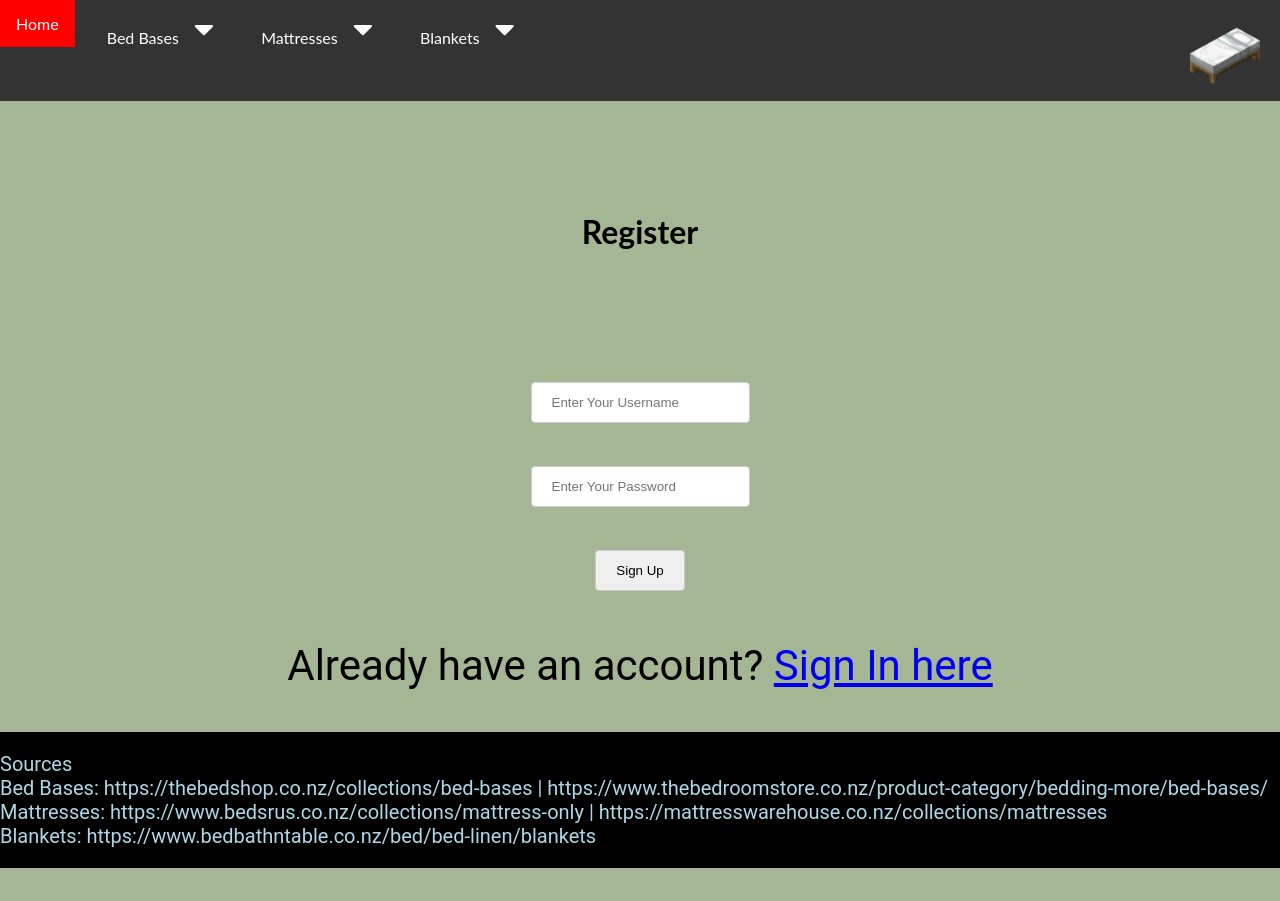
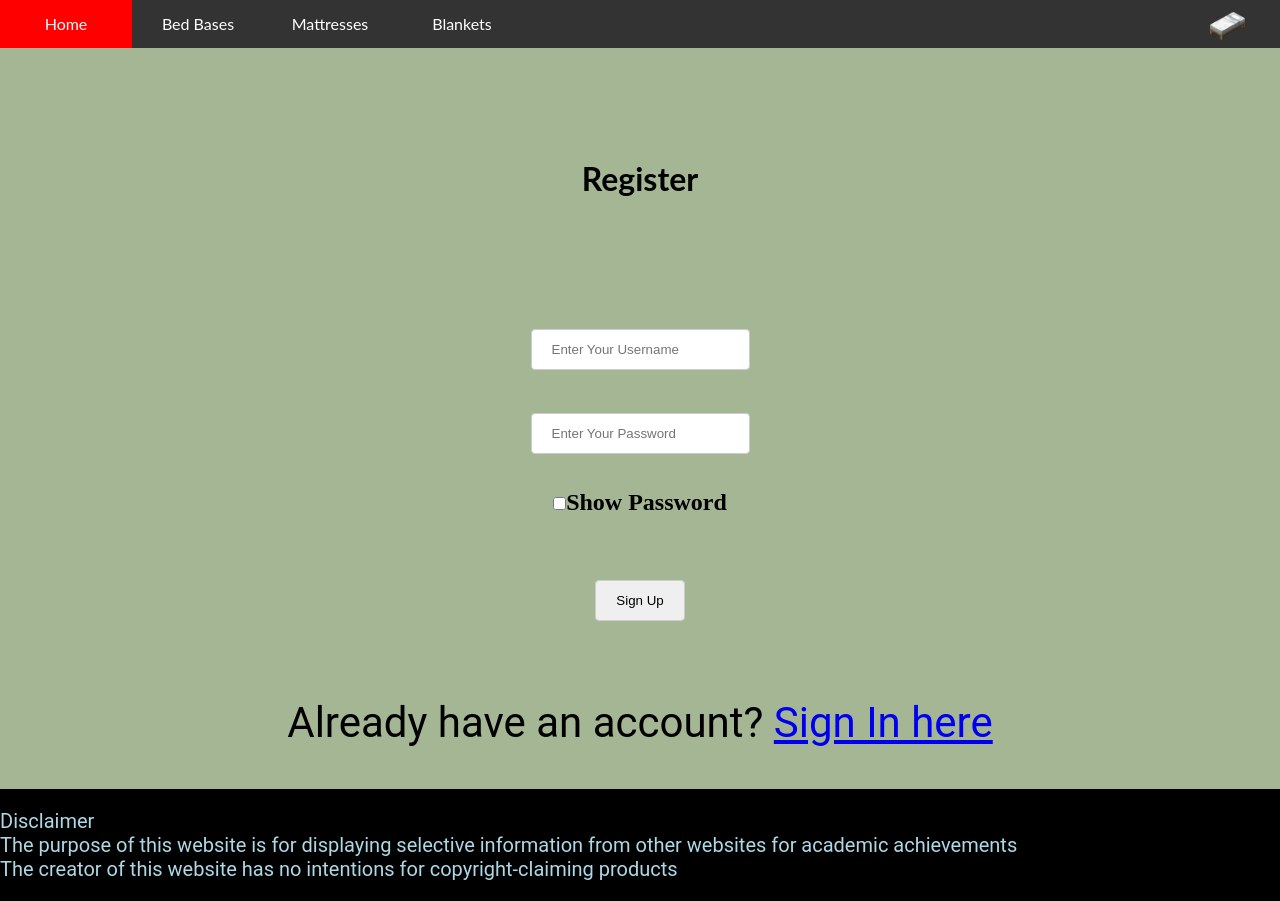
Before and after one commit to DavidWu531/beds, a Flask app: page /register in a window 1280 px wide. Before the commit the page ends 868 px from the top, so only its background shows below. Run offline with Flask 3, Linux system fonts and the light colour scheme.

Commit message:
Changed styles of many interactable web elements

```diff
--- a/routes.py
+++ b/routes.py
@@ -38,12 +38,13 @@ def actions(action):
                 user = cur.fetchone()
                 conn.close()
 
-                if user and password:
+                if user and password == user[2]:
                     session['username'] = username
                     flash('You are now logged in')
                     return redirect('/dashboard')
                 else:
                     flash('Invalid username or password')
+                    return redirect('/login')
 
             return render_template('login.html')
 
@@ -66,6 +67,7 @@ def actions(action):
                     return redirect('/login')
                 except sqlite3.IntegrityError:
                     flash('Username already exists. Please choose a different one.')
+                    return redirect('/register')
 
             return render_template('register.html')
 
--- a/static/style.css
+++ b/static/style.css
@@ -70,10 +70,6 @@ li a {
   text-decoration: none;
 }
 
-i {
-  font-size: 24px;
-}
-
 .homepage {
   font-size: 32px;
 }
@@ -94,8 +90,6 @@ input {
 }
 
 
-
-
 /*Navbar style*/
 .navbar {
   overflow: hidden;
@@ -108,8 +102,13 @@ input {
   font-size: 16px;
   color: white;
   text-align: center;
-  padding: 14px 16px;
   text-decoration: none;
+  outline: none;
+  transition-duration: 0.4s;
+  border: none;
+  cursor: pointer;
+  width: 100px;
+  height: 20px;
 }
 
 .navbar a:hover, .dropdown:hover .dropbtn {
@@ -201,13 +200,18 @@ input {
 }
 
 .homebutton {
-  background-color: white;
+  display: inline-block;
+  font-size: 16px;
   outline: none;
+  padding: 15px 32px;
   transition-duration: 0.4s;
+  background-color: #007837;
+  border: 1px solid transparent;
+  cursor: pointer;
 }
 
 .homebutton:hover {
-  background-color: #008CBA;
+  background-color: #125430;
 }
 
 .homebutton:link {
--- a/templates/all_base.html
+++ b/templates/all_base.html
@@ -2,6 +2,11 @@
 <html>
 {% extends 'layout.html' %}
 {% block content %}
+<head>
+    <meta charset="UTF-8">
+    <meta name="viewport" content="width=device-width, initial-scale=1.0">
+    <title>Bed Base</title>
+</head>
 <body class="bed_base_route">
     <p class="base">
         You are looking at the selective choices of bed bases from 2 sources. Information for each bed base are limited so it's best to visit their website
--- a/templates/all_blanket.html
+++ b/templates/all_blanket.html
@@ -2,6 +2,11 @@
 <html>
 {% extends 'layout.html' %}
 {% block content %}
+<head>
+    <meta charset="UTF-8">
+    <meta name="viewport" content="width=device-width, initial-scale=1.0">
+    <title>Blanket</title>
+</head>
 <body class="blanket_route">
     <p class="blanket">
         You are looking at the selective choices of blankets from 1 source. Information for each blanket are limited so it's best to visit their website
--- a/templates/all_mattress.html
+++ b/templates/all_mattress.html
@@ -2,6 +2,11 @@
 <html>
 {% extends 'layout.html' %}
 {% block content %}
+<head>
+    <meta charset="UTF-8">
+    <meta name="viewport" content="width=device-width, initial-scale=1.0">
+    <title>Mattress</title>
+</head>
 <body class="mattress_route">
     <p class="mattress">
         You are looking at the selective choices of mattresses from 2 sources. Information for each mattress are limited so it's best to visit their website
--- a/templates/combo.html
+++ b/templates/combo.html
@@ -2,6 +2,11 @@
 <html>
 {% extends 'layout.html' %}
 {% block content %}
+<head>
+    <meta charset="UTF-8">
+    <meta name="viewport" content="width=device-width, initial-scale=1.0">
+    <title>Combo</title>
+</head>
 <body class="combo_route">
 <h1 class="combo">
     Below is the combination of ID {{combo[0]}}
@@ -33,7 +38,6 @@
         </div>
     </div>
 </div>
-</div>
 <div>
     <button style="float: left;" class="previous_combo">
         <a href="/combos/{{combo[0]-1}}">Previous</a>
--- a/templates/combo_input.html
+++ b/templates/combo_input.html
@@ -2,6 +2,11 @@
 <html>
 {% extends 'layout.html' %}
 {% block content %}
+<head>
+    <meta charset="UTF-8">
+    <meta name="viewport" content="width=device-width, initial-scale=1.0">
+    <title>Combo</title>
+</head>
 <body class="combo_route">
 <p class="combo">
     This is a test to show the list of individual combos currently in the database
--- a/templates/home.html
+++ b/templates/home.html
@@ -2,6 +2,7 @@
 {% block content %}
 <html>
 <head>
+    <title>Bed World</title>
 <h1>Welcome to New Zealand's wonderful website about beds, where you can find selective choices and combos obtained from other websites.
     For more bed choices and combos, please visit their respective website as this is purely for display and academic achievement</h1>
 <div class='container'>
--- a/templates/individual_base.html
+++ b/templates/individual_base.html
@@ -2,6 +2,11 @@
 <html>
 {% extends 'layout.html' %}
 {% block content %}
+<head>
+    <meta charset="UTF-8">
+    <meta name="viewport" content="width=device-width, initial-scale=1.0">
+    <title>Bed Base</title>
+</head>
 <body class="bed_base_route">
 <p class="base">
     </p>
--- a/templates/individual_blanket.html
+++ b/templates/individual_blanket.html
@@ -2,6 +2,11 @@
 <html>
 {% extends 'layout.html' %}
 {% block content %}
+<head>
+    <meta charset="UTF-8">
+    <meta name="viewport" content="width=device-width, initial-scale=1.0">
+    <title>Blanket</title>
+</head>
 <body class="blanket_route">
 <p class="blanket">
     </p>
--- a/templates/individual_mattress.html
+++ b/templates/individual_mattress.html
@@ -2,6 +2,11 @@
 <html>
 {% extends 'layout.html' %}
 {% block content %}
+<head>
+    <meta charset="UTF-8">
+    <meta name="viewport" content="width=device-width, initial-scale=1.0">
+    <title>Mattress</title>
+</head>
 <body class="mattress_route">
 <p class="mattress">
     This is a test to show the list of individual mattresses currently in the database
--- a/templates/layout.html
+++ b/templates/layout.html
@@ -1,14 +1,14 @@
 <!doctype html>
 <html>
 <head>
-<link rel="stylesheet" href="https://cdnjs.cloudflare.com/ajax/libs/font-awesome/4.7.0/css/font-awesome.min.css">
+  <link rel="stylesheet" href="/static/style.css">
 <div class="navbar"> <!--Navigation Bar on the top-->
     <ul>
     <li><a class="active" href="/">Home</a></li>
     <div class="dropdown">
       <button class="dropbtn">
         <a href="/bed_base/0">Bed Bases</a>
-        <i class="fa fa-caret-down fa-2x"></i>
+        <i class="arrow down"></i>
       </button>
       <div class="dropdown-content" id="bed_base_dropdown"> <!--Hovering and Clickable Dropdown-->
         <a href="/bed_base/1">Thames Bed Base - Standard</a> <!--Options-->
@@ -26,7 +26,7 @@
     <div class="dropdown">
       <button class="dropbtn">
         <a href="/mattress/0">Mattresses</a>
-        <i class="fa fa-caret-down fa-2x"></i>
+        <i class="arrow down"></i>
       </button>
       <div class="dropdown-content" id="mattress_dropdown"> <!--Hovering and Clickable Dropdown-->
         <a href="/mattress/1">Zero Stowaway Single Tri-Fold</a> <!--Options-->
@@ -44,7 +44,7 @@
     <div class="dropdown">
       <button class="dropbtn">
         <a href="/blanket/0">Blankets</a>
-        <i class="fa fa-caret-down fa-2x"></i>
+        <i class="arrow down"></i>
       </button>
       <div class="dropdown-content" id="blanket_dropdown"> <!--Hovering and Clickable Dropdown-->
         <a href="/blanket/1">Luxton Blanket</a> <!--Options-->
@@ -61,25 +61,22 @@
 
     <div style="float: right;">
       <a href="/dashboard">
-        <img class="navbar_image" src="/static/images/White_Bed_29.png" width="70" height="70" style="display: inline-block;">
+        <img class="navbar_image" src="/static/images/White_Bed_29.png" width="35" height="35" style="display: inline-block;">
         <p style="font-size: 20px; color: azure; display: inline-block;">{{session['username']}}</p>
       </a>
     </div>
   </ul>
 </div>
-
-    <title>Bed World</title>
-    <link rel="stylesheet" href="/static/style.css"> <!--Get styles from style.css-->
   </head>
 <body>
   <main>
     {% block content %}{% endblock %}
   </main>
-    <footer><p style="font-size: 20px; color: lightblue; text-align: left;">Sources<br>
-      Bed Bases: https://thebedshop.co.nz/collections/bed-bases | https://www.thebedroomstore.co.nz/product-category/bedding-more/bed-bases/<br>
-      Mattresses: https://www.bedsrus.co.nz/collections/mattress-only | https://mattresswarehouse.co.nz/collections/mattresses<br>
-      Blankets: https://www.bedbathntable.co.nz/bed/bed-linen/blankets</p>
+  <footer>
+    <p style="font-size: 20px; color: lightblue; text-align: left;">Disclaimer<br>
+  The purpose of this website is for displaying selective information from other websites for academic achievements<br>
+  The creator of this website has no intentions for copyright-claiming products
+    </p>
   </footer>
-
 </body>
 </html>
--- a/templates/register.html
+++ b/templates/register.html
@@ -4,12 +4,12 @@
 {% block content %}
 <head>
     <meta charset="UTF-8">
-        <title> Register </title>
+    <title>Register</title>
     <link rel="stylesheet" href="{{ url_for('static', filename='style.css') }}">
 </head>
 <body></br></br></br></br></br>
-        <div align="center">
-          <div align="center" class="border">
+    <div style="text-align: center;">
+      <div style="text-align: center;" class="border">
           <div class="header">
             <h1 class="word">Register</h1>
           </div></br></br></br>
@@ -24,12 +24,23 @@
                 <br>
                 <input id="username" name="username" type="text" placeholder="Enter Your Username" class="textbox"/></br></br>
                 <input id="password" name="password" type="password" placeholder="Enter Your Password" class="textbox"/></br></br>
-                    <input type="submit" class="btn" value="Sign Up"></br>
+                <input type="checkbox" onclick="show_password()">Show Password</br></br></br>
+                <input type="submit" class="btn" value="Sign Up"></br><br>
             </form>
         </h2>
         <p class="bottom">Already have an account?  <a class="bottom" href="/login"> Sign In here</a></p>
       </div>
     </div>
+<script>
+  function show_password() {
+    var x = document.getElementById("password");
+    if (x.type === "password") {
+    x.type = "text";
+  } else {
+    x.type = "password";
+  }
+}
+</script>
 </body>
 {% endblock %}
 </html>
```
Also changed, not shown: templates/404.html (+9 -4 lines), templates/login.html (+16 -4 lines), account.db. Lines whose indentation alone changed are shown as unchanged.
